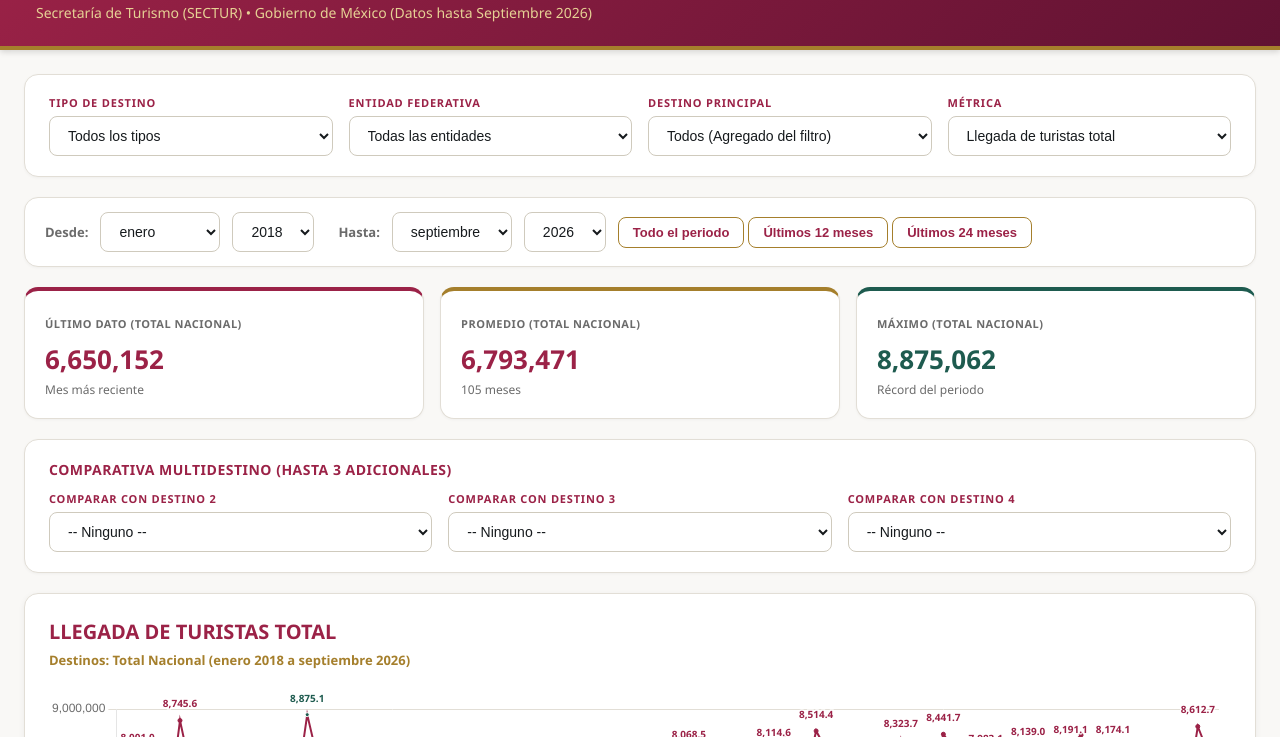
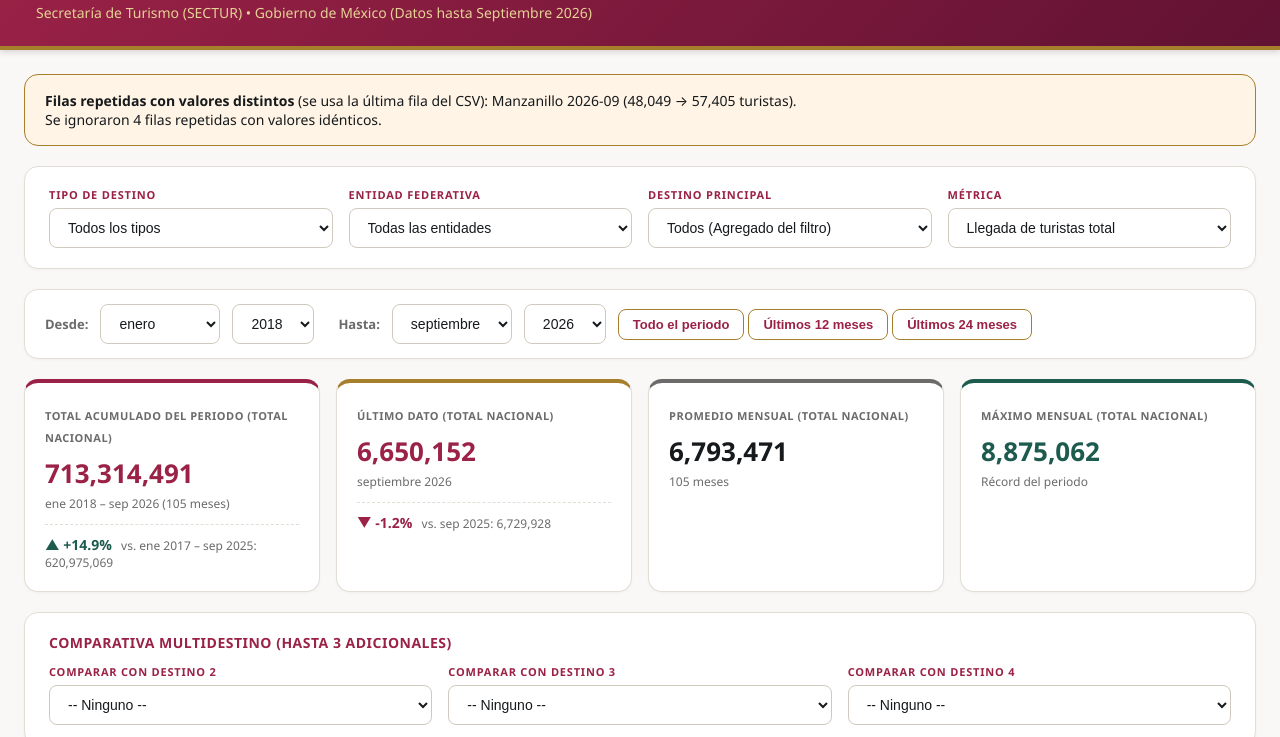
Before and after one commit to Maromeros91/70destinos, a plain HTML site: page index.html in a window 1280 px wide. Shown: the part 63-800 px from the top of the page. Drawn offline with nearby package versions, Linux system fonts and the light colour scheme.

Commit message:
Add files via upload

```diff
--- a/index.html
+++ b/index.html
@@ -77,7 +77,7 @@ select:focus { border-color: var(--guinda); box-shadow: 0 0 0 2px rgba(155, 34,
 .q:hover { background: var(--dorado); color: #fff; }
 
 .kpis {
-  display: grid; grid-template-columns: repeat(auto-fit, minmax(240px, 1fr));
+  display: grid; grid-template-columns: repeat(auto-fit, minmax(260px, 1fr));
   gap: 16px; margin-bottom: 20px;
 }
 .kpi {
@@ -91,6 +91,14 @@ select:focus { border-color: var(--guinda); box-shadow: 0 0 0 2px rgba(155, 34,
 .kpi small { color: var(--text-muted); font-size: 11px; font-weight: 700; text-transform: uppercase; letter-spacing: 0.5px; }
 .kpi b { display: block; font-size: 26px; color: var(--guinda); margin-top: 8px; font-weight: 700; }
 .kpi span { font-size: 12px; color: var(--text-muted); margin-top: 4px; display: block; }
+.kpi.gris { border-top-color: var(--text-muted); }
+.kpi.gris b { color: var(--text); }
+.kpi .cmp { margin-top: 12px; padding-top: 10px; border-top: 1px dashed var(--border); font-size: 12px; }
+.kpi .cmp span { display: inline; margin: 0; }
+.var { font-style: normal; font-weight: 700; font-size: 14px; margin-right: 6px; white-space: nowrap; }
+.var.up { color: var(--verde); }
+.var.down { color: var(--guinda); }
+.var.eq, .var.nd { color: var(--text-muted); font-size: 12px; }
 
 .card {
   background: var(--card-bg); border: 1px solid var(--border);
@@ -546,7 +554,7 @@ function construirDB(filas) {
   const cRes = col(x => x.includes("residente") && !x.includes("no residente"), 4);
   const cOcu = col(x => x.includes("ocupacion"), 6);
 
-  const tmp = {}; const sinCat = new Set();
+  const tmp = {}; const sinCat = new Set(); const dup = [];
   filas.slice(1).forEach(r => {
     const d = String(r[cDes] || "").trim(); if (!d) return;
     const anio = parseInt(r[cAnio], 10);
@@ -554,10 +562,18 @@ function construirDB(filas) {
     const mes = MESES_CSV[mt] || parseInt(mt, 10);
     if (!anio || !mes || mes < 1 || mes > 12) return;
     const f = anio + "-" + String(mes).padStart(2, "0");
-    (tmp[d] = tmp[d] || {})[f] = {
+    const reg = {
       total: numero(r[cTot]), nacionales: numero(r[cRes]),
       no_residentes: numero(r[cNoRes]), ocupacion: porcentaje(r[cOcu])
     };
+    tmp[d] = tmp[d] || {};
+    const prev = tmp[d][f];
+    if (prev) {
+      // Fila repetida: se conserva la ÚLTIMA que aparece en el CSV
+      const distinta = Object.keys(reg).some(k => (prev[k] == null ? null : Math.round(prev[k] * 100)) !== (reg[k] == null ? null : Math.round(reg[k] * 100)));
+      dup.push({ d, f, distinta, antes: prev.total, despues: reg.total });
+    }
+    tmp[d][f] = reg;
   });
 
   const out = {};
@@ -569,7 +585,7 @@ function construirDB(filas) {
     fs.forEach(f => Object.keys(series).forEach(k => series[k].push(tmp[d][f][k])));
     out[d] = { entidad: info.entidad, tipo: info.tipo, fechas: fs, series };
   });
-  return { db: out, sinCat: [...sinCat] };
+  return { db: out, sinCat: [...sinCat], dup };
 }
 
 const MESES_LARGOS = ["Enero","Febrero","Marzo","Abril","Mayo","Junio","Julio","Agosto","Septiembre","Octubre","Noviembre","Diciembre"];
@@ -578,13 +594,20 @@ let HASTA = "";
 function mostrarAviso(html) { const a = document.getElementById("aviso"); a.innerHTML = html; a.style.display = "block"; }
 
 function arrancarCon(buf) {
-  const { db, sinCat } = construirDB(parseCSV(decodificar(buf)));
+  const { db, sinCat, dup } = construirDB(parseCSV(decodificar(buf)));
   if (!Object.keys(db).length) { mostrarAviso("<b>No se encontraron datos válidos en el CSV.</b> Revise que tenga las columnas Centro, Año, Mes, Llegada de turistas total, Turistas Residentes, Turistas No Residentes y Ocupación hotelera."); return; }
   const ult = Object.values(db).map(d => d.fechas[d.fechas.length - 1]).sort().pop();
   const [ua, um] = ult.split("-");
   HASTA = MESES_LARGOS[parseInt(um, 10) - 1] + " " + ua;
   document.getElementById("hasta").textContent = "(Datos hasta " + HASTA + ")";
-  if (sinCat.length) mostrarAviso("<b>Aviso:</b> estos destinos del CSV no están en el catálogo de clasificación y aparecen como «Sin clasificar»: " + sinCat.join(", ") + ".");
+  const avisos = [];
+  if (sinCat.length) avisos.push("<b>Destinos sin clasificar:</b> estos destinos del CSV no están en el catálogo y aparecen como «Sin clasificar»: " + sinCat.join(", ") + ".");
+  const dupDist = dup.filter(x => x.distinta);
+  if (dupDist.length) avisos.push("<b>Filas repetidas con valores distintos</b> (se usa la última fila del CSV): " +
+    dupDist.map(x => x.d + " " + x.f + " (" + (x.antes ?? "s/d").toLocaleString("es-MX") + " → " + (x.despues ?? "s/d").toLocaleString("es-MX") + " turistas)").join("; ") + ".");
+  const dupIg = dup.length - dupDist.length;
+  if (dupIg) avisos.push("Se ignoraron " + dupIg + " filas repetidas con valores idénticos.");
+  if (avisos.length) mostrarAviso(avisos.join("<br>"));
   iniciar(db);
 }
 
@@ -966,17 +989,70 @@ function draw() {
   document.getElementById("gs").textContent = "Destinos: " + nombres.join(", ") + " (" + labC(A) + " a " + labC(B) + ")";
 
   const s1 = seriePrincipal.filter(x => x != null);
-  const ult1 = s1.length ? s1[s1.length - 1] : 0;
   const prom1 = s1.length ? s1.reduce((a, b) => a + b, 0) / s1.length : 0;
   const max1 = s1.length ? Math.max(...s1) : 0;
   const nom1 = selections[0] === "Todos"
     ? (eSel !== "Todas" ? eSel : (tSel !== "Todos" ? tSel : "Total Nacional"))
     : selections[0];
 
+  // ---- Comparativa con el mismo periodo del año anterior ----
+  const esPct = CFG[k].k === "p";
+  const menos12 = f => { const [y, m] = f.split("-"); return (parseInt(y, 10) - 1) + "-" + m; };
+  const etqF = f => { const [y, m] = f.split("-"); return M[parseInt(m, 10) - 1] + " " + y; };
+  const subPrev = subFechas.map(menos12);
+  const seriePrev = getSeriesForSelection(selections[0], tSel, eSel, k, subPrev).v;
+
+  // Se comparan solo los meses que tienen dato en ambos años (comparación homogénea)
+  let accAct = 0, accPrev = 0, nPar = 0, accTodo = 0, nTodo = 0;
+  seriePrincipal.forEach((v, i) => {
+    if (v == null) return;
+    accTodo += v; nTodo++;
+    const p = seriePrev[i];
+    if (p != null) { accAct += v; accPrev += p; nPar++; }
+  });
+  const agregar = (suma, n) => n ? (esPct ? suma / n : suma) : null;
+  const valPeriodo = agregar(accTodo, nTodo);
+  const valAct = agregar(accAct, nPar);
+  const valPrev = agregar(accPrev, nPar);
+
+  function variacion(act, prev) {
+    if (act == null || prev == null) return '<em class="var nd">Sin dato del año anterior</em>';
+    if (esPct) {
+      const d = act - prev;
+      if (Math.abs(d) < 0.05) return '<em class="var eq">= 0.0 pp</em>';
+      return `<em class="var ${d > 0 ? "up" : "down"}">${d > 0 ? "▲ +" : "▼ "}${d.toFixed(1)} pp</em>`;
+    }
+    if (!prev) return '<em class="var nd">Sin base de comparación</em>';
+    const d = (act / prev - 1) * 100;
+    if (Math.abs(d) < 0.05) return '<em class="var eq">= 0.0%</em>';
+    return `<em class="var ${d > 0 ? "up" : "down"}">${d > 0 ? "▲ +" : "▼ "}${d.toFixed(1)}%</em>`;
+  }
+
+  // Último mes con dato
+  let iUlt = -1; for (let i = seriePrincipal.length - 1; i >= 0; i--) if (seriePrincipal[i] != null) { iUlt = i; break; }
+  const ult1 = iUlt >= 0 ? seriePrincipal[iUlt] : null;
+  const ultPrev = iUlt >= 0 ? seriePrev[iUlt] : null;
+  const fUlt = iUlt >= 0 ? subFechas[iUlt] : null;
+
+  const rango = etqF(subFechas[0]) + " – " + etqF(subFechas[subFechas.length - 1]);
+  const rangoPrev = etqF(subPrev[0]) + " – " + etqF(subPrev[subPrev.length - 1]);
+  const parcial = (nPar < nTodo && nPar > 0)
+    ? `<br>Comparación homogénea sobre los ${nPar} de ${nTodo} meses con dato en ambos años: ${fm(k, valAct)} vs. ${fm(k, valPrev)}`
+    : "";
+
   document.getElementById("kpis").innerHTML = `
-    <div class="kpi"><small>Último dato (${nom1})</small><b>${fm(k, ult1)}</b><span>Mes más reciente</span></div>
-    <div class="kpi o"><small>Promedio (${nom1})</small><b>${fm(k, prom1)}</b><span>${s1.length} meses</span></div>
-    <div class="kpi verde"><small>Máximo (${nom1})</small><b>${fm(k, max1)}</b><span>Récord del periodo</span></div>
+    <div class="kpi"><small>${esPct ? "Ocupación promedio del periodo" : "Total acumulado del periodo"} (${nom1})</small>
+      <b>${fm(k, valPeriodo)}</b>
+      <span>${rango} (${nTodo} meses)</span>
+      <div class="cmp">${variacion(valAct, valPrev)} <span>vs. ${rangoPrev}: ${fm(k, valPrev)}${parcial}</span></div></div>
+    <div class="kpi o"><small>Último dato (${nom1})</small>
+      <b>${fm(k, ult1)}</b>
+      <span>${fUlt ? MC[parseInt(fUlt.split("-")[1], 10) - 1] + " " + fUlt.split("-")[0] : "s/d"}</span>
+      <div class="cmp">${variacion(ult1, ultPrev)} <span>vs. ${fUlt ? etqF(menos12(fUlt)) : "s/d"}: ${fm(k, ultPrev)}</span></div></div>
+    ${esPct
+      ? `<div class="kpi gris"><small>Mínimo mensual (${nom1})</small><b>${fm(k, s1.length ? Math.min(...s1) : null)}</b><span>Nivel más bajo del periodo</span></div>`
+      : `<div class="kpi gris"><small>Promedio mensual (${nom1})</small><b>${fm(k, prom1)}</b><span>${s1.length} meses</span></div>`}
+    <div class="kpi verde"><small>Máximo mensual (${nom1})</small><b>${fm(k, max1)}</b><span>Récord del periodo</span></div>
   `;
 }
 
```
